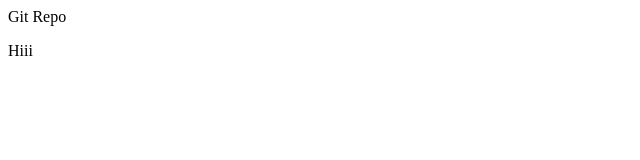
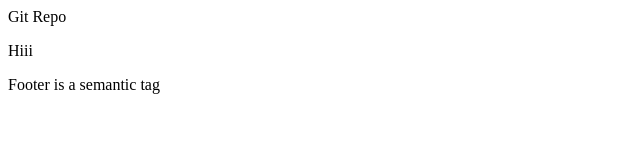
Before and after one commit to Ektazen/gitcommands, a plain HTML site: page index.html in a window 1280 px wide. Shown: the whole page, without its empty margins (0-640 px from the left). Drawn offline with Linux system fonts and the light colour scheme.

Commit message:
Add footer tag in index.html of master branch

```diff
--- a/index.html
+++ b/index.html
@@ -5,5 +5,8 @@
     <body>
         <h>Git Repo</h>
         <p>Hiii</p>
+        <footer>
+            Footer is a semantic tag
+        </footer>
     </body>
 </html>
```
